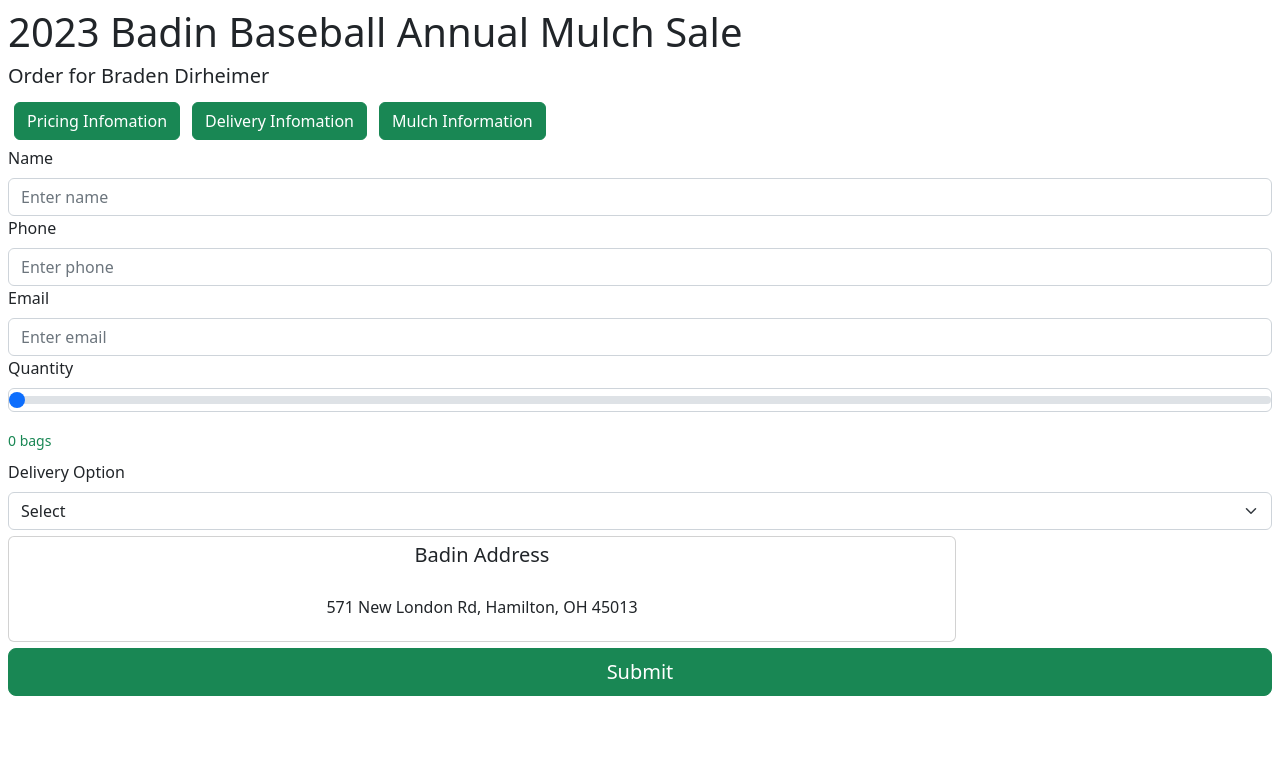
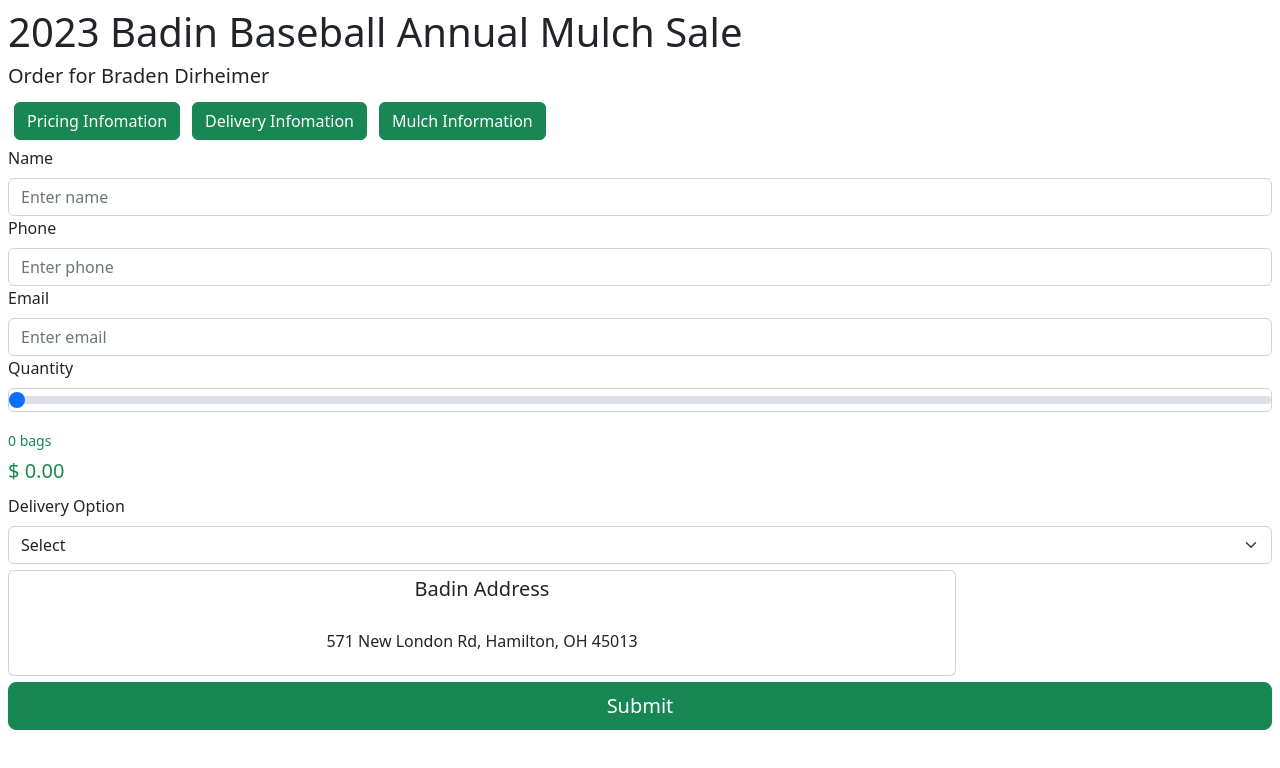
Before and after one commit to dirheimerb/badin-mulch, a Next.js app: page / in a window 1280 px wide. Shown: the top 768 px of the page. Built offline with nearby package versions, Linux system fonts and the light colour scheme.

Commit message:
Added Cost

```diff
--- a/src/components/Purchase.tsx
+++ b/src/components/Purchase.tsx
@@ -3,6 +3,7 @@
 import Button from 'react-bootstrap/Button';
 import Form from 'react-bootstrap/Form';
 import Card from 'react-bootstrap/Card';
+import {calculateTotalCost} from '@/lib/cost'
 import Collapse from 'react-bootstrap/Collapse';
 import Dropdown from 'react-bootstrap/Dropdown';
 export default function Purchase() {
@@ -22,11 +23,8 @@
     zip: '',
   });
 
-  const deliveryOptions = [
-    { label: 'Select', value: '' },
-    { label: 'Delivery', value: 'delivery' },
-    { label: 'Pickup', value: 'pickup' },
-  ];
+  const cost = calculateTotalCost(quantity)
+  const [showCost, setShowCost] = React.useState(false);
 
   const handleQuantityChange = (e: React.ChangeEvent<HTMLInputElement>) => {
     setQuantity(Number(e.target.value));
@@ -233,6 +231,11 @@
             required
           />
           <Form.Text className="text-success">{quantity} bags</Form.Text>
+          <div className="d-flex justify-content-between">
+          <Form.Text className='text-success fs-5'>
+            {`$ ${cost}.00`}
+          </Form.Text>
+          </div>
         </Form.Group>
         <div>
           <label htmlFor="delivery" className="form-label mt-2">
--- /dev/null
+++ b/src/lib/cost.ts
@@ -0,0 +1,4 @@
+export function calculateTotalCost(bags: number) {
+    const cost = bags * 6;
+    return cost;
+}
```
Also changed, not shown: 1 other file (tests, documents, lock files or other folders).
